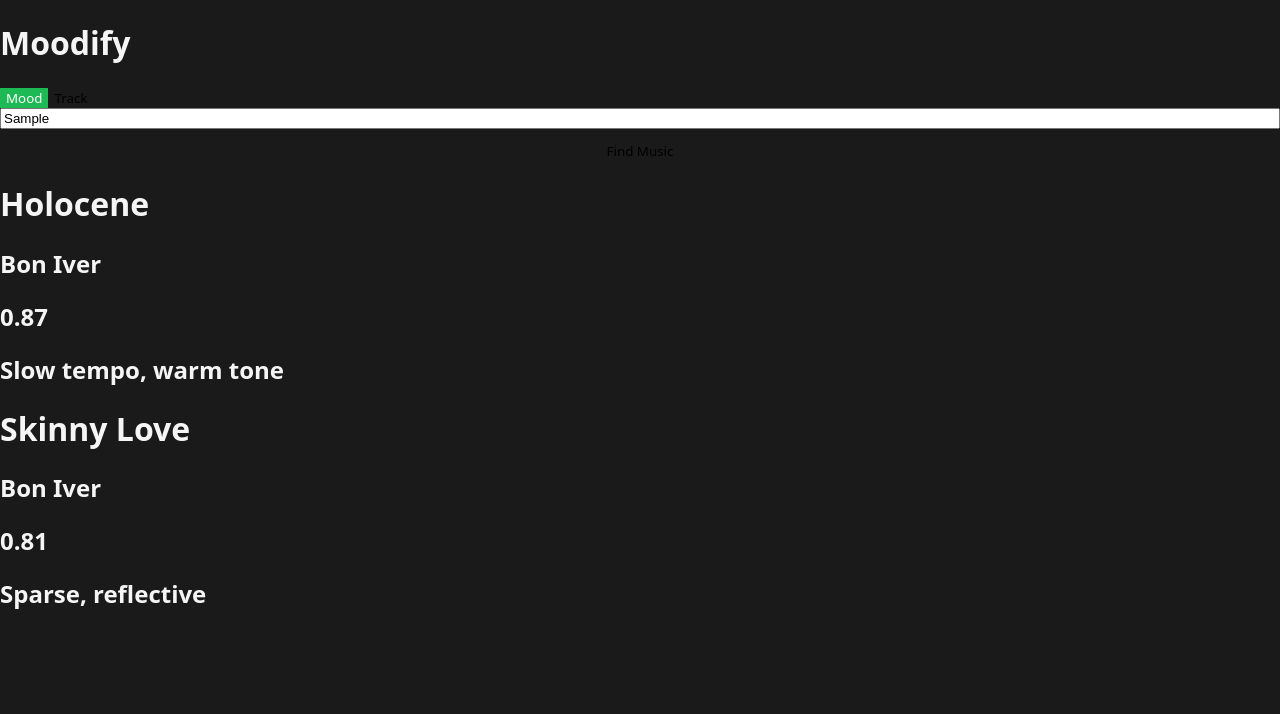
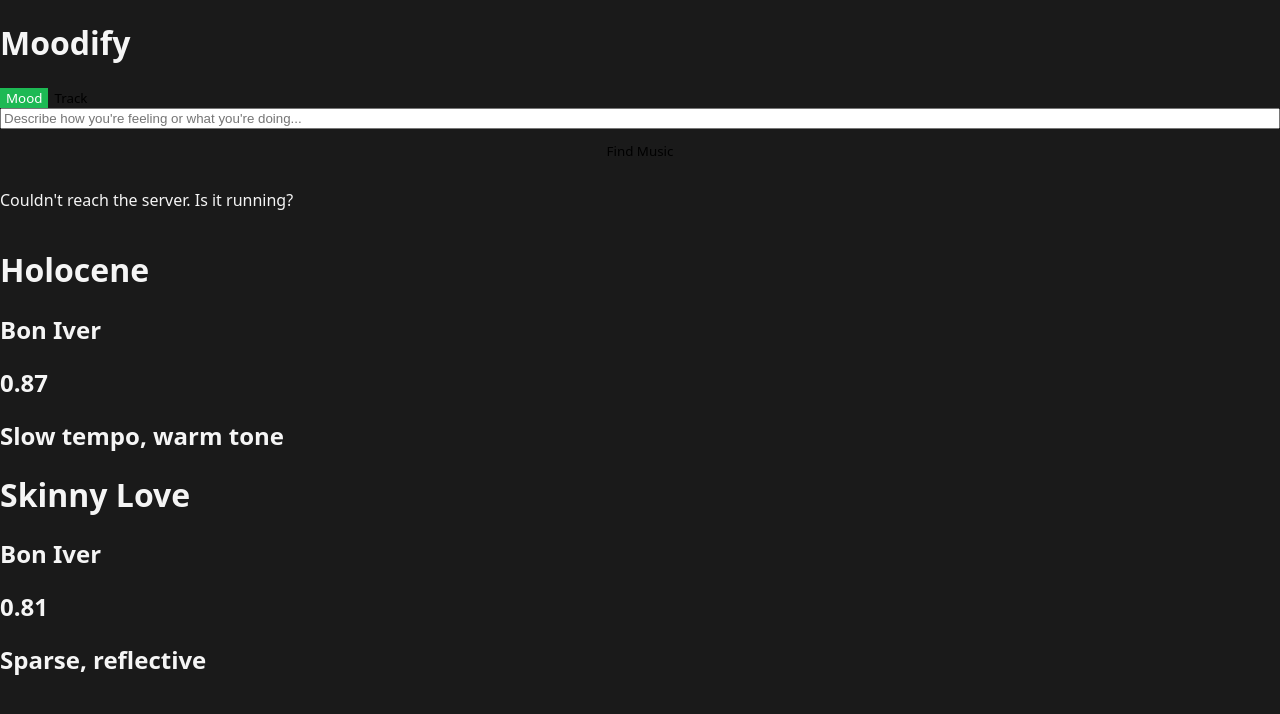
Before and after one commit to nathan-v-nguyen/spotify-song-recommender, a React (Vite) app in the folder frontend-react/: page / in a window 1280 px wide. Both pictures are taken after typing "Sample" into the empty fields and a click on the button "Find Music". Shown: the top 714 px of the page. Built offline with nearby package versions, Linux system fonts and the light colour scheme; no server answers.

Commit message:
isLoading and error

```diff
--- a/frontend-react/src/App.tsx
+++ b/frontend-react/src/App.tsx
@@ -14,25 +14,36 @@
 function App() {
   const [mode, setMode] = useState<Mode>("mood");
   const [songs, setSongs] = useState<SongProps[]>(fakeSongs);
+  const [isLoading, setIsLoading] = useState(false);
+  const [error, setError] = useState<string | null>(null);
 
-  async function handleSearch(mode:Mode, query:string) {
+  async function handleSearch(query:string) {
     const endpoint = mode === "mood" ? "mood" : "track";
     const url = `http://localhost:8000/recommend/${endpoint}`;
     const body = mode === "mood" ? { mood_string: query } : { spotify_id: query };
-    const response = await fetch(url, { method: "POST", headers: {"Content-Type": "application/json", "X-API-Key": import.meta.env.VITE_API_KEY,}, body:JSON.stringify(body)});
-    if (!response.ok) {
-      console.error("Search failed:", response.status);
-      return;
+    setIsLoading(true);
+    setError(null);
+    try {
+      const response = await fetch(url, { method: "POST", headers: {"Content-Type": "application/json", "X-API-Key": import.meta.env.VITE_API_KEY,}, body:JSON.stringify(body)});
+      if (!response.ok) {
+        setError("Something went wrong. Try again.");
+        return;
+      }
+      const data = await response.json();
+      setSongs(data.recommendations);
+    } catch {
+      setError("Couldn't reach the server. Is it running?");
+    } finally {
+      setIsLoading(false);
     }
-    const data = await response.json();
-    setSongs(data.recommendations);
+
   }
 
   return (
     <>
       <Heading title={"Moodify"} />
       <ModeToggle mode = {mode} setMode={setMode} />
-      <SearchForm mode = {mode} onSearch={handleSearch}></SearchForm>
+      <SearchForm onSearch={handleSearch} error={error} isLoading={isLoading}></SearchForm>
       <ResultsList songs={songs}></ResultsList>
     </>
 
--- a/frontend-react/src/components/SearchForm.tsx
+++ b/frontend-react/src/components/SearchForm.tsx
@@ -1,15 +1,15 @@
 import { useState } from 'react';
 import styles from "./SearchForm.module.css"
-import { type Mode } from "./ModeToggle"
 
-type SearchFormProps = { mode: Mode, onSearch: (mode:Mode, query:string) => void };
+type SearchFormProps = { onSearch: (query:string) => void, error: string | null, isLoading: boolean };
 
-function SearchForm ({ mode, onSearch }: SearchFormProps){
+function SearchForm ({ onSearch, error, isLoading }: SearchFormProps){
   const [query, setQuery] = useState<string>("");
 
   function handleSubmit(e: React.FormEvent<HTMLFormElement>) {
     e.preventDefault();
-    onSearch(mode, query);
+    onSearch(query);
+    setQuery("");
   }
 
   return (
@@ -19,7 +19,9 @@
       <input type="text" placeholder="Describe how you're feeling or what you're doing..."
       value={query}
       onChange={(e) => setQuery(e.target.value)}/>
-      <button type="submit">Find Music</button>
+      {isLoading && <p>Loading...</p>}
+      <button type="submit" disabled={isLoading}>Find Music</button>
+      {error && <p>{error}</p>}
     </form>
   )
 }
```
